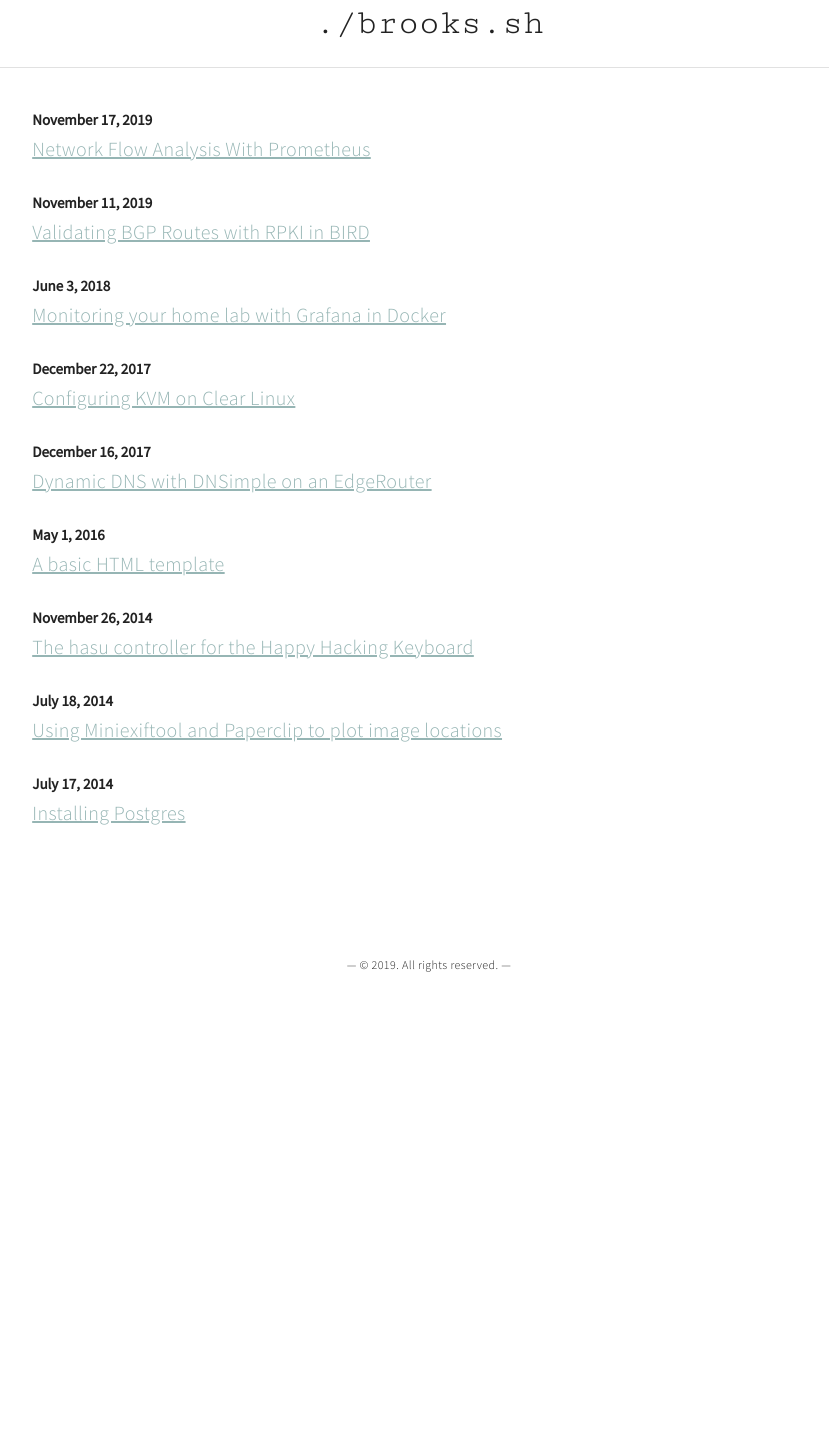
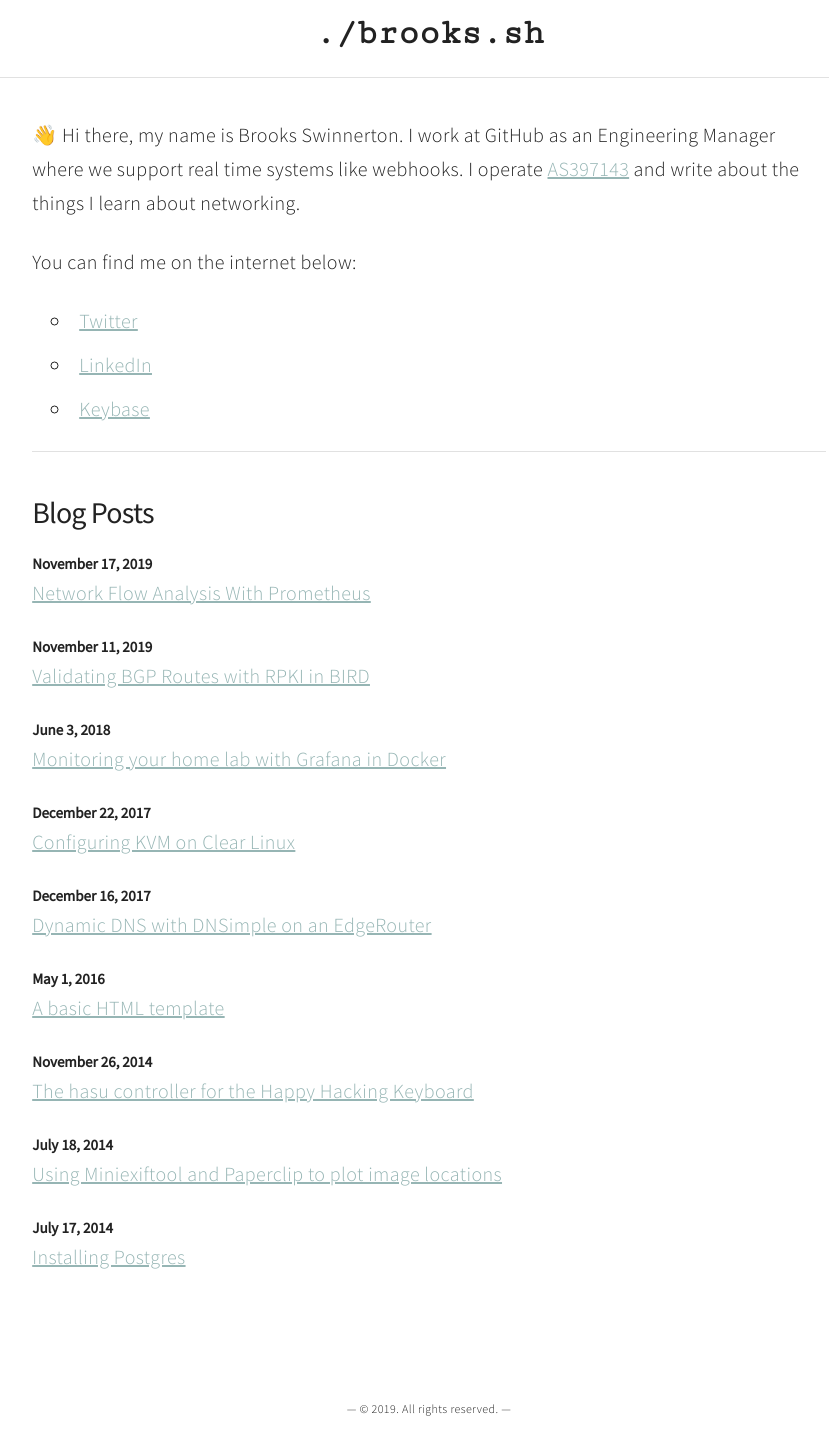
Before and after one commit to bswinnerton/blog, a Jekyll site: the page built from index.html, in a window 1280 px wide. Shown: the whole page, without its empty margins (211-1040 px from the left). Built offline with Jekyll 4.4.1, drawn with Linux system fonts in a browser that asks for light colours; the list of posts is cut into pages by our own code; before the commit the page ends 1000 px from its top, so only the background shows below that.

Commit message:
Update homepage

```diff
--- a/index.html
+++ b/index.html
@@ -3,6 +3,19 @@ layout: default
 title: Home
 ---
 
+<p>👋 Hi there, my name is Brooks Swinnerton. I work at GitHub as an Engineering Manager where we support real time systems like webhooks. I operate <a href="https://as397143.peeringdb.com">AS397143</a> and write about the things I learn about networking.</p>
+
+<p class="">You can find me on the internet below:</p>
+<ul>
+  <li><a href="https://twitter.com/bswinnerton">Twitter</a></li>
+  <li><a href="https://www.linkedin.com/in/bswinnerton/">LinkedIn</a></li>
+  <li><a href="https://keybase.io/bswinnerton">Keybase</a></li>
+</ul>
+
+<hr>
+
+<h4>Blog Posts</h4>
+
 {% for post in paginator.posts %}
   <strong>{{ post.date | date: "%B %-d, %Y" }}</strong>
   <p><a href="{{ post.url }}">{{ post.title }}</a></p>
--- a/public/css/styles.css
+++ b/public/css/styles.css
@@ -77,6 +77,8 @@ kbd {
 .heading .site-name {
   font-family: 'Cutive Mono', monospace;
   text-align: center;
+  margin-top: 10px;
+  font-weight: bold;
 }
 
 .heading .issue-number, .heading .issue-date {
```
